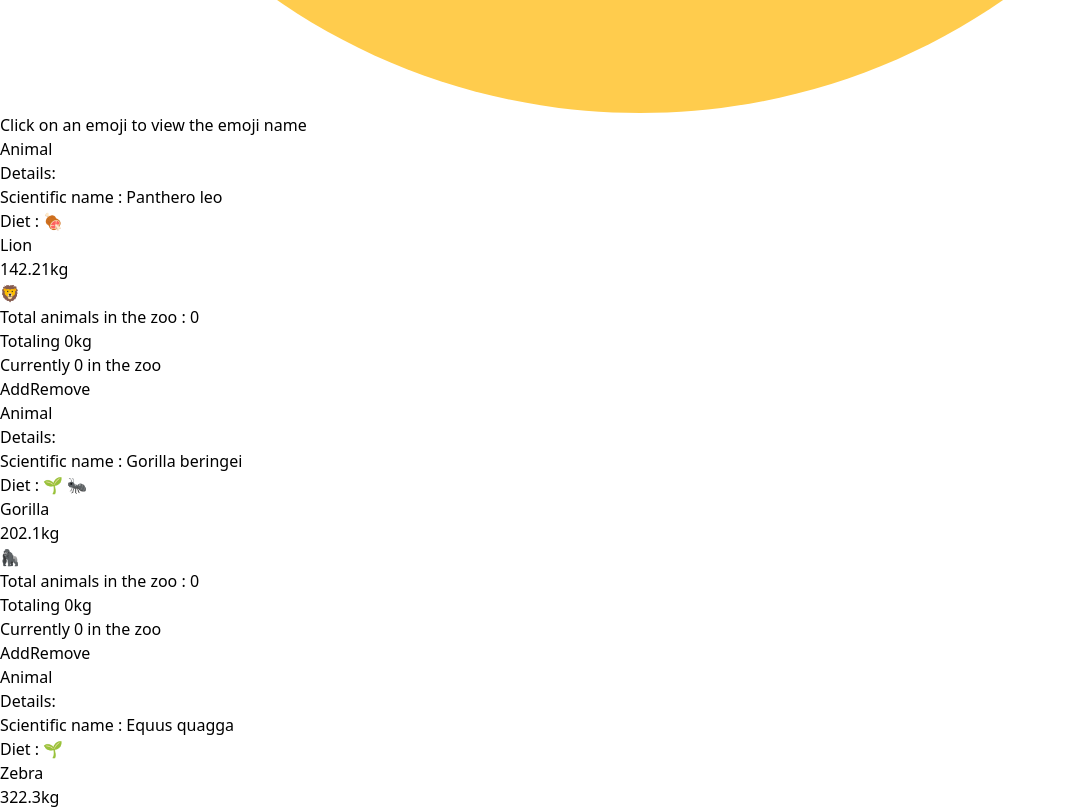
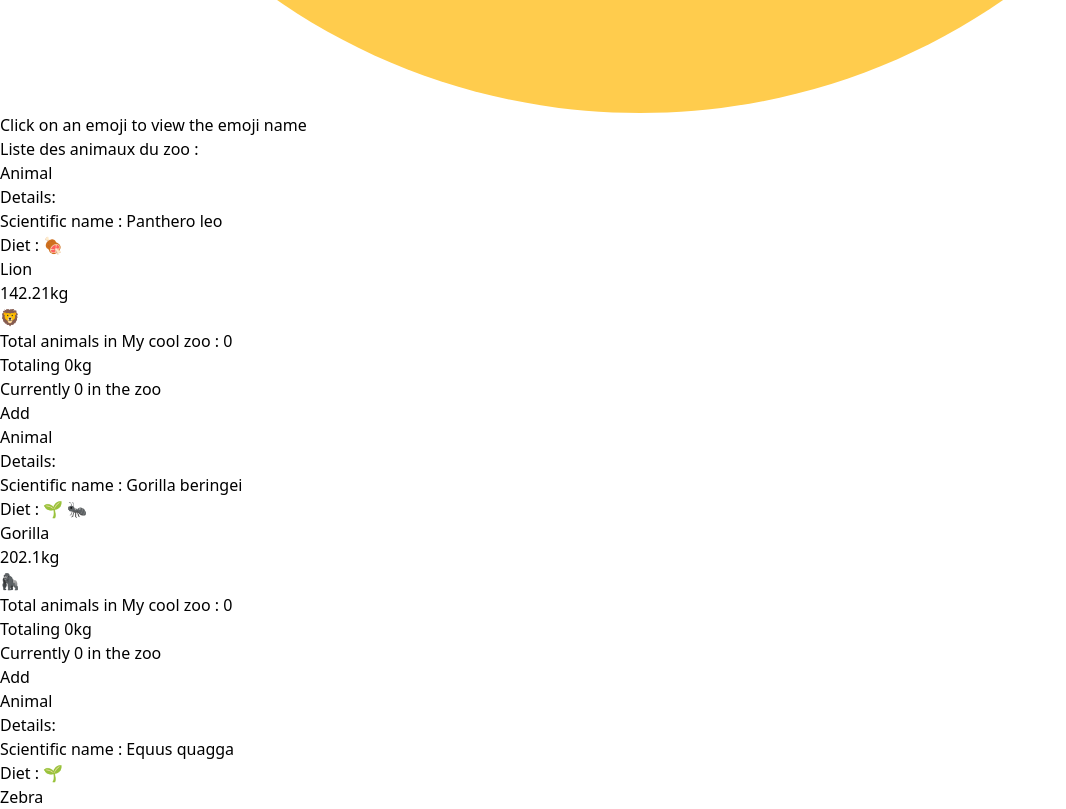
Before and after one commit to Mizuhaa/ReactDigialOcean, a React (Vite) app: page / in a window 1280 px wide. Shown: the part 1420-2229 px from the top of the page, without its empty margins (0-1066 px from the left). Built offline with nearby package versions, Linux system fonts and the light colour scheme; the HTML template or start-up script is replaced by a standard one.

Commit message:
Sortie du button du compnent et passage via children

```diff
--- a/package.json
+++ b/package.json
@@ -14,6 +14,7 @@
     "postcss": "^8.4.29",
     "prop-types": "^15.8.1",
     "react": "^18.2.0",
+    "react-devtools": "^4.28.0",
     "react-dom": "^18.2.0",
     "tailwindcss": "^3.3.3",
     "yarn": "^1.22.19"
--- a/src/App.tsx
+++ b/src/App.tsx
@@ -1,20 +1,44 @@
 import Welcome from "./components/Welcome/Welcome";
 import Instructions from "./components/Instructions/Instructions";
-import animals from "./components/App/data";
+import animalsDataSet from "./components/App/data";
 import Animal from "./components/Animal/Animal";
+import { IAnimal } from "./components/Animal/IAnimal";
 import "./App.css"
 import AnimalStockHandler from "./components/AnimalStockHandler/AnimalStockHandler";
+import { createContext, useState } from 'react';
+import { IZoo } from "./components/Zoo/ZooContext";
+
+export const ZooContext = createContext<IZoo>({name: "", animals: []} as IZoo)
 
 export default function App() {
+  const [animals, setAnimals] = useState({ name: "My cool zoo", animals: [] });
+
   return (
-    <div className="dark:bg-gray-900 dark:text-gray-50">
-      <Welcome />
-      <Instructions />
-      <div className="flex flex-row justify-between px-5 text-center divide-x-2">
-        {animals.map((animal) => (
-          <div className="grid grid-rows-2"><Animal {...animal} /><AnimalStockHandler {...animal}/></div>
-        ))}
+    <ZooContext.Provider value={animals}>
+      <div className="dark:bg-gray-900 dark:text-gray-50">
+        <Welcome />
+        <Instructions />
+        <div>
+          <h1 className="capitalize underline">Liste des animaux du zoo :</h1>
+          <div>
+            {animals.animals.map((animal) => (
+              animal
+            ))}
+          </div>
+        </div>
+        <div className="flex flex-row justify-between px-5 text-center divide-x-2">
+          {animalsDataSet.map((animal) => (
+            <div className="grid grid-rows-2"><Animal {...animal} /><AnimalStockHandler animal={animal}>
+              <button className="bg-blue-500 hover:bg-blue-700 text-white font-bold py-2 px-4 rounded" onClick={() => {
+                setAnimals([...animals, animal]);
+              }}>
+                Add{" "}
+              </button>
+            </AnimalStockHandler>
+            </div>
+          ))}
+        </div>
       </div>
-    </div>
+    </ZooContext.Provider>
   );
 }
--- a/src/components/AnimalStockHandler/AnimalStockHandler.tsx
+++ b/src/components/AnimalStockHandler/AnimalStockHandler.tsx
@@ -1,22 +1,24 @@
 import { IAnimal } from "../Animal/IAnimal";
-import { useState } from 'react';
+import { useContext } from 'react';
+import { ZooContext } from "../../App";
 
 
-export default function AnimalStockHandler(animal: IAnimal) {
-  const [cart, setCart] = useState<IAnimal[]>([])
+export default function AnimalStockHandler({ children, animal }: {
+  children: React.ReactElement[] | React.ReactElement;
+  animal: IAnimal;
+}) {
+  const animals = useContext(ZooContext)
   if (animal.diet != undefined && animal.scientificName != undefined) {
     return (
       <div>
-        <p>Total animals in the zoo : {cart.length}</p>
-        <p>Totaling {cart.reduce((sum, current) => sum + current.size, 0)}kg</p>
-        <p>Currently {cart.length} in the zoo</p>
+        {<p>Total animals in {animals.name} : {animals.animals.length}</p>}
+        {<p>Totaling {animals.animals.reduce((sum, current) => sum + current.size, 0)}kg</p>}
+        <p>Currently {animals.animals.length} in the zoo</p>
         <div className="space-x-5">
-          <button className="bg-blue-500 hover:bg-blue-700 text-white font-bold py-2 px-4 rounded" onClick={() => {setCart([...cart, animal])}}>
-            Add{" "}
-          </button>
-          <button className="bg-blue-500 hover:bg-blue-700 text-white font-bold py-2 px-4 rounded" onClick={() => setCart([])}>
+          {children}
+          {/* <button className="bg-blue-500 hover:bg-blue-700 text-white font-bold py-2 px-4 rounded" onClick={() => removeFromZoo({...animals}, animal)}>
             Remove{" "}
-          </button>
+          </button> */}
         </div>
       </div>
     );
--- /dev/null
+++ b/src/components/Zoo/ZooContext.tsx
@@ -0,0 +1,20 @@
+import { IAnimal } from "../Animal/IAnimal";
+
+export interface IZoo {
+    name: string;
+    animals: IAnimal[];
+}
+
+export function addToZoo(animals: IAnimal[], animal: IAnimal){
+    animals.push(animal)
+    return [...animals]
+}
+
+export function removeFromZoo(animals: IAnimal[], animal: IAnimal){
+    animals.splice(animals.indexOf(animal))
+    return [...animals]
+}
+
+export function setAnimals(){
+
+}
```
Also changed, not shown: 1 other file (tests, documents, lock files or other folders).
